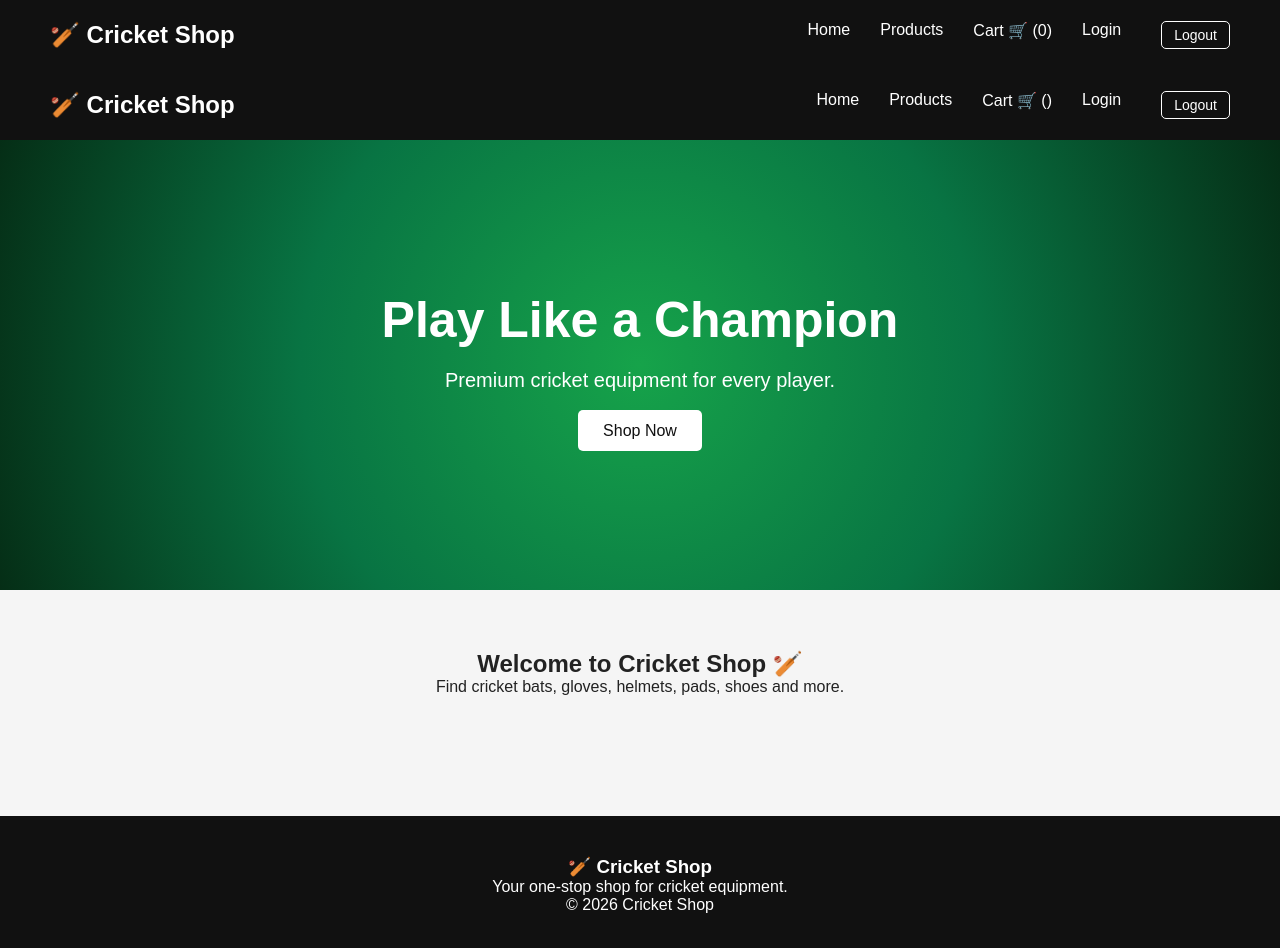
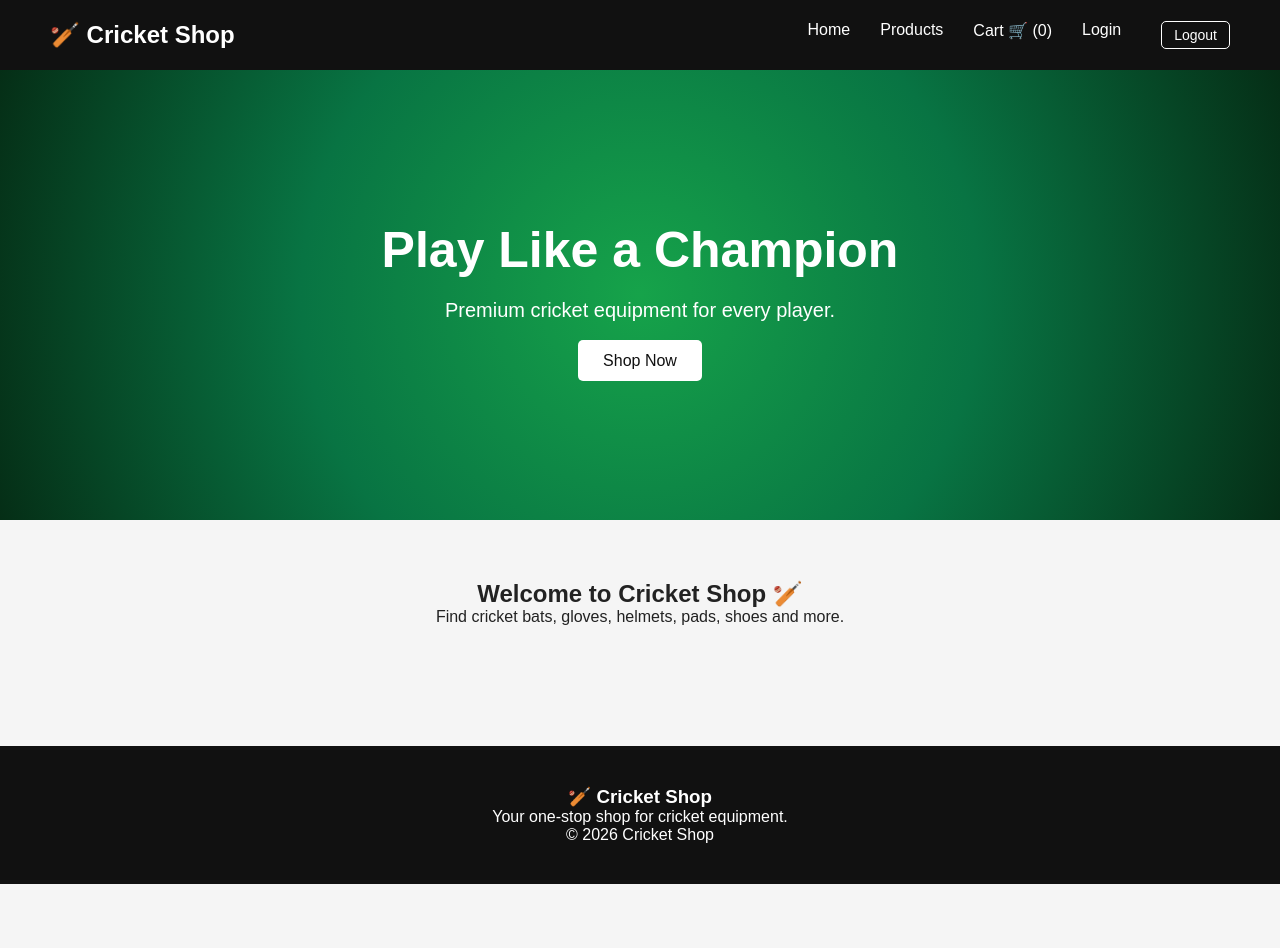
Before and after one commit to 23ucs050-collab/cricket-shop, a React (Vite) app in the folder cricket-shop/: page /home in a window 1280 px wide. Shown: the top 948 px of the page. After the commit the page ends 884 px from the top, so only its background shows below. Built offline with nearby package versions, Linux system fonts and the light colour scheme; no server answers; sample sign-in values are in the browser's storage.

Commit message:
Remove duplicate navbar, fix home-info background

```diff
--- a/cricket-shop/src/App.css
+++ b/cricket-shop/src/App.css
@@ -219,3 +219,9 @@
     padding: 30px 16px;
   }
 }
+
+
+.home-page .home-info {
+  background: transparent !important;
+  color: white !important;
+}
--- a/cricket-shop/src/Pages/Home.jsx
+++ b/cricket-shop/src/Pages/Home.jsx
@@ -1,9 +1,6 @@
-import Navbar from "../components/Navbar";
-
 function Home() {
   return (
     <div className="home-page">
-      <Navbar />
       <section className="hero">
         <div className="hero-content">
           <h1>Play Like a Champion</h1>
```
